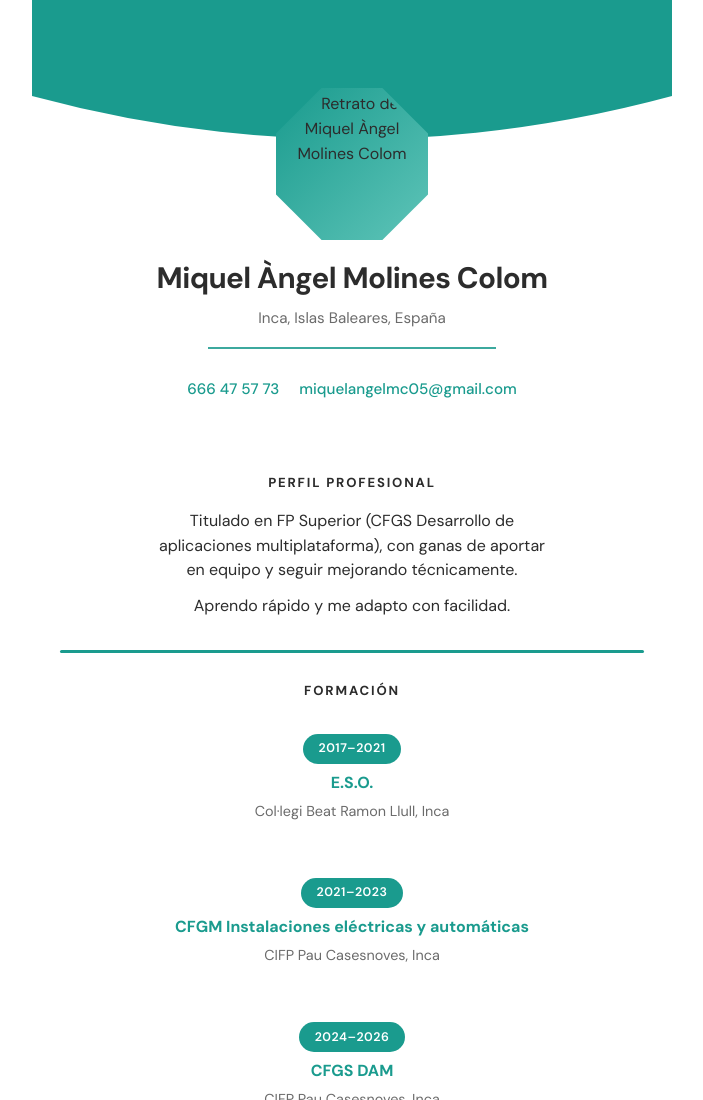
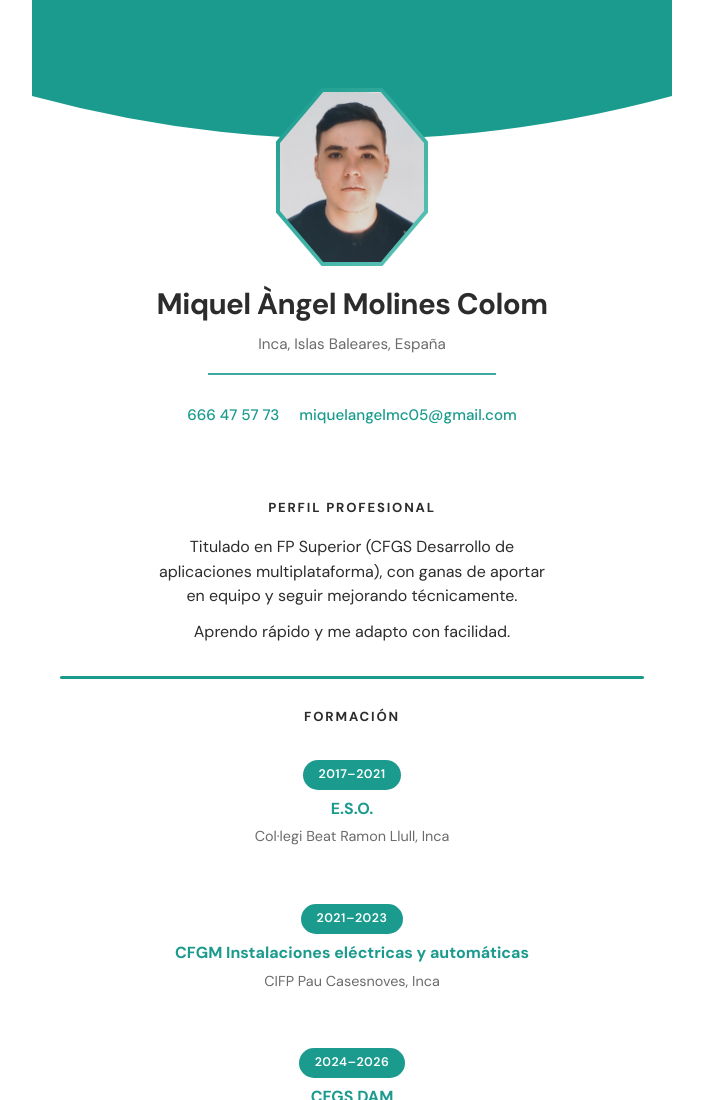
Before and after one commit to MiquelAngelmc/cv, a plain HTML site: page index.html in a window 1280 px wide. Shown: the top 1100 px of the page, without its empty margins (288-991 px from the left). Drawn offline with Linux system fonts and the light colour scheme.

Commit message:
Fix HTML structure and update profile image

```diff
--- a/index.html
+++ b/index.html
@@ -34,7 +34,7 @@
         <div class="hero-inner">
           <div class="photo-wrap">
             <img
-              src="profile.png"
+              src="profile.jpg"
               width="320"
               height="320"
               alt="Retrato de Miquel Àngel Molines Colom"
```
